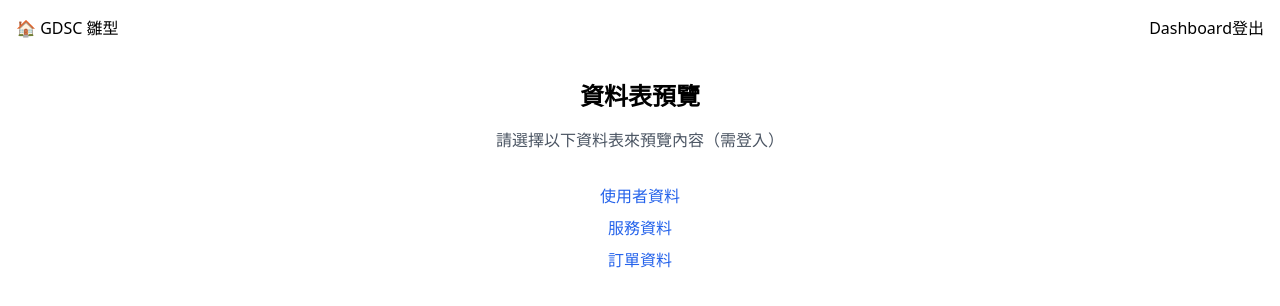
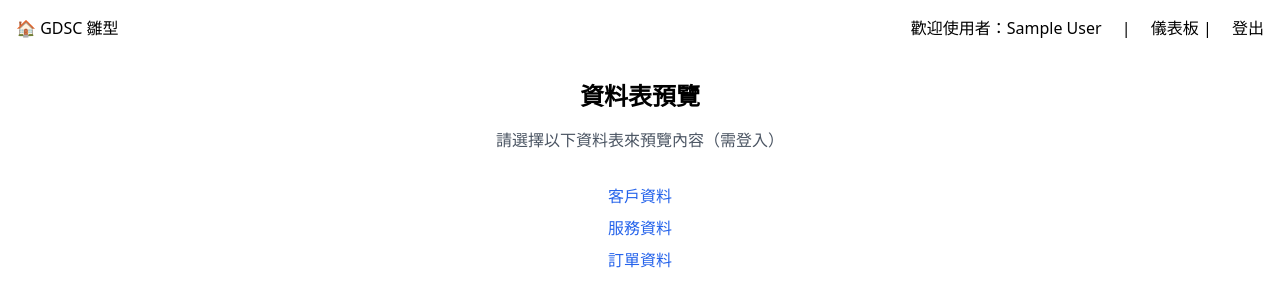
Before and after one commit to GDG-on-Campus-NKNU/Full-Stack-Web-Development, a React (Vite) app in the folder client/: page / in a window 1280 px wide. Shown: the top 306 px of the page. Built offline with nearby package versions, Linux system fonts and the light colour scheme; sample sign-in values are in the browser's storage.

Commit message:
Altered some text placement. 04/07

```diff
--- a/client/src/components/EntityCard.jsx
+++ b/client/src/components/EntityCard.jsx
@@ -29,7 +29,7 @@ function EntityCard({ type, data }) {
 
         return (
           <div className="border rounded p-4">
-            <p>使用者：{data.user}</p>
+            <p>客戶名稱：{data.user}</p>
             <p>服務：{data.service}</p>
             <p className="text-sm text-gray-500">{date.toLocaleDateString('en-US', options)}</p>
           </div>
--- a/client/src/components/Header.jsx
+++ b/client/src/components/Header.jsx
@@ -2,6 +2,7 @@ import { Link, useNavigate } from "react-router-dom";
 
 function Header() {
     const token = localStorage.getItem('token');
+    const user = localStorage.getItem('user');
     const navigate = useNavigate();
 
     return (
@@ -10,8 +11,15 @@ function Header() {
         <div>
           {token ? (
             <>
-              <Link to="/dashboard">Dashboard</Link>
-              <button onClick={() => { localStorage.removeItem('token'); navigate('/'); }}>登出</button>
+            <span className="mr-4">歡迎使用者：{JSON.parse(user).name}</span>{" "}
+            <span className="mr-4">|</span>{" "}
+            <Link to="/dashboard">儀表板</Link>{" "}
+            <span className="mr-4">|</span>{" "}
+            <button onClick={() => {
+              localStorage.removeItem('token');
+              localStorage.removeItem('user');
+              navigate('/');
+            }}>登出</button>
             </>
           ) : (
             <Link to="/login">登入</Link>
--- a/client/src/pages/Home.jsx
+++ b/client/src/pages/Home.jsx
@@ -18,7 +18,7 @@ function Home() {
       <p className="text-gray-600">請選擇以下資料表來預覽內容（需登入）</p>
 
       <div className="space-y-2 pt-4">
-        <button onClick={() => handleGo('/browse/users')} className="text-blue-600 hover:underline">使用者資料</button><br />
+        <button onClick={() => handleGo('/browse/users')} className="text-blue-600 hover:underline">客戶資料</button><br />
         <button onClick={() => handleGo('/browse/services')} className="text-blue-600 hover:underline">服務資料</button><br />
         <button onClick={() => handleGo('/browse/orders')} className="text-blue-600 hover:underline">訂單資料</button>
       </div>
--- a/client/src/pages/api/Browse.jsx
+++ b/client/src/pages/api/Browse.jsx
@@ -68,7 +68,7 @@ function Browse() {
       case "orders":
         return (
           <>
-            <input placeholder="使用者 ID" type="number" value={form.user_id || ""}
+            <input placeholder="客戶 ID" type="number" value={form.user_id || ""}
             onChange={e => setForm({ ...form, user_id: e.target.value })} className="input" />
             <input placeholder="服務 ID" type="number" value={form.service_id || ""}
             onChange={e => setForm({ ...form, service_id: e.target.value })} className="input" />
```
